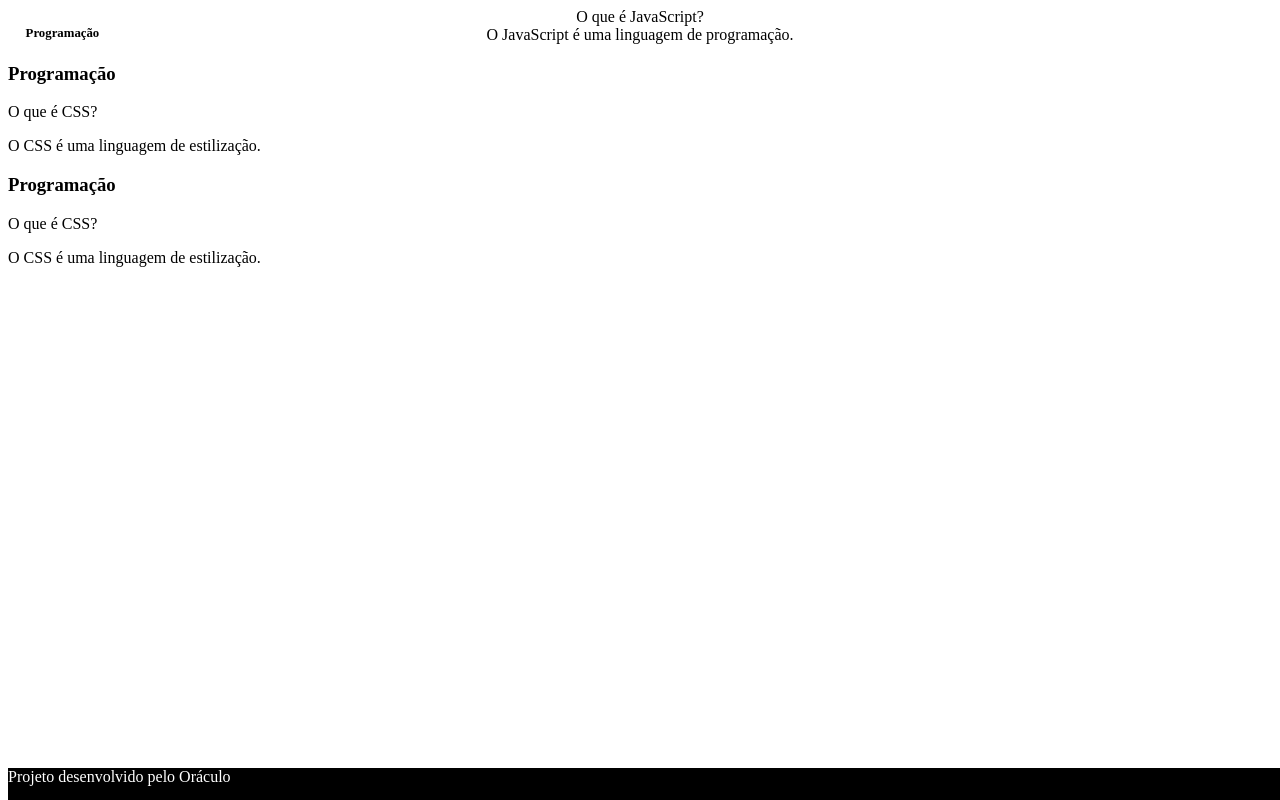
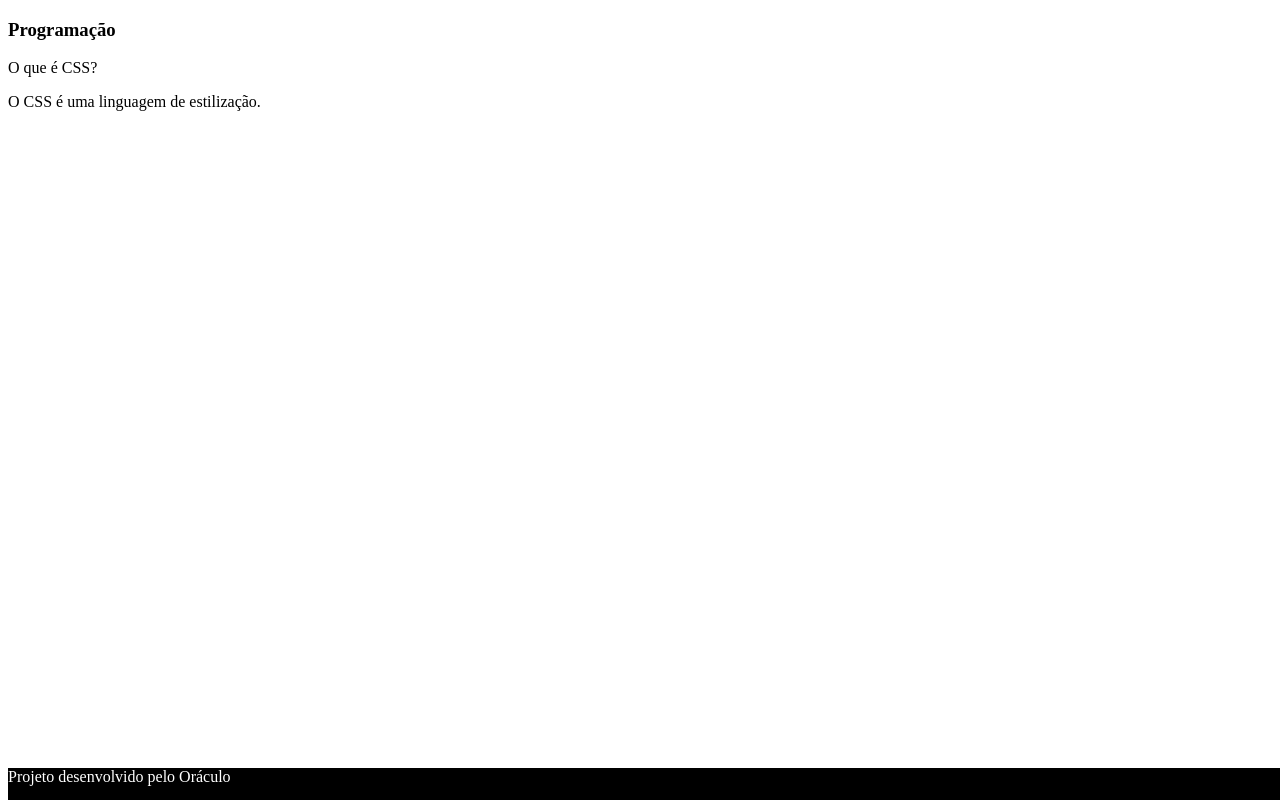
Before and after one commit to odiego-041/CART-O, a plain HTML site: page index.html in a window 1280 px wide. Drawn offline with Linux system fonts and the light colour scheme; a web font is replaced by a local one.

Commit message:
Add files via upload

```diff
--- a/index.html
+++ b/index.html
@@ -13,7 +13,7 @@
 <body>
     <section id="container">
         <article class="cartao">
-            <div class="cartao__conteudo">
+            <!-- > <div class="cartao__conteudo">
                 <h3>Programação</h3>
                 <div class="cartao__conteudo__pergunta">O que é JavaScript?</div>
                 <div class="cartao__conteudo__resposta">O JavaScript é uma linguagem de
@@ -33,7 +33,7 @@
                         </p>
                     </div>
                 </div>
-            </article>
+            </article> -->
             <article>
                 <div>
                     <h3>Programação</h3>
```
